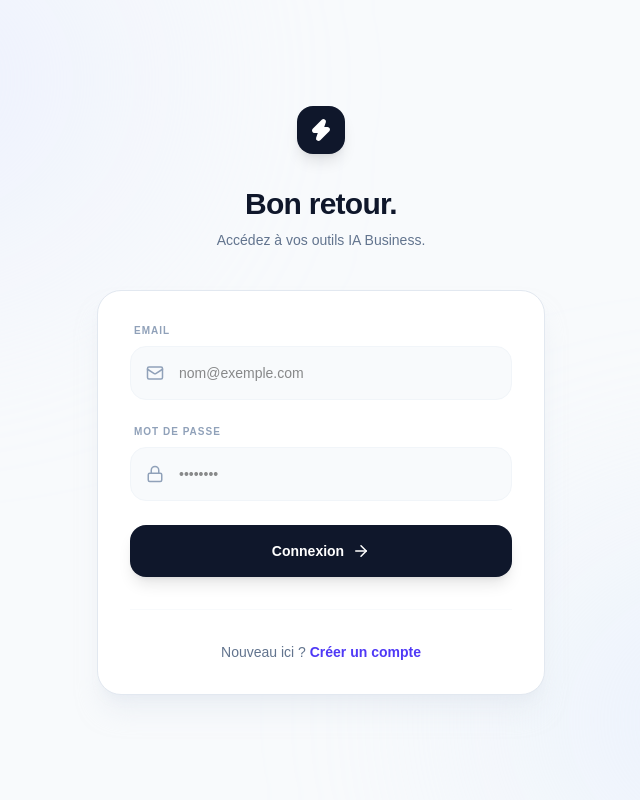
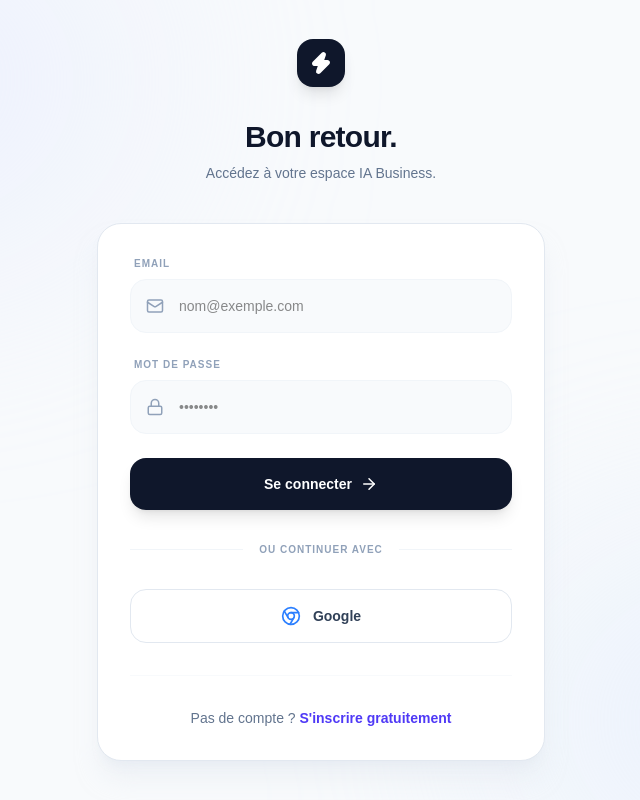
Before and after one commit to ibmconsultingservice-lang/app-online, a Next.js app: page /login in a window 1280 px wide. Shown: the whole page, without its empty margins (319-959 px from the left). Built offline with nearby package versions, Linux system fonts and the light colour scheme; no server answers.

Commit message:
feat: new login and register pages matching homepage design

```diff
--- a/app/(auth)/login/page.js
+++ b/app/(auth)/login/page.js
@@ -3,32 +3,45 @@
 import React, { useState } from 'react';
 import Link from 'next/link';
 import { useRouter } from 'next/navigation';
-// ✅ Root-level hook import
 import { useAuth } from '@/hooks/useAuth';
-import { Zap, Mail, Lock, ArrowRight, Loader2 } from 'lucide-react';
+import { Zap, Mail, Lock, ArrowRight, Loader2, Chrome } from 'lucide-react';
 
 export default function LoginPage() {
   const [email, setEmail] = useState('');
   const [password, setPassword] = useState('');
   const [loading, setLoading] = useState(false);
-  const { login } = useAuth();
+  const [error, setError] = useState('');
+
+  const { login, loginGoogle } = useAuth();
   const router = useRouter();
 
-  const handleSubmit = async (e) => {
+  const handleEmailLogin = async (e) => {
     e.preventDefault();
     setLoading(true);
+    setError('');
     try {
       await login(email, password);
       router.push('/dashboard');
-    } catch (error) {
-      console.error("Login error", error);
-    } finally {
+    } catch (err) {
+      setError('Email ou mot de passe incorrect.');
+      setLoading(false);
+    }
+  };
+
+  const handleGoogleLogin = async () => {
+    setLoading(true);
+    try {
+      await loginGoogle();
+      router.push('/dashboard');
+    } catch (err) {
+      setError('Erreur lors de la connexion avec Google.');
       setLoading(false);
     }
   };
 
   return (
     <main className="min-h-screen bg-[#f8fafc] flex items-center justify-center p-6 relative overflow-hidden">
+      {/* Design Background */}
       <div className="absolute inset-0 overflow-hidden pointer-events-none">
         <div className="absolute top-[-10%] left-[-5%] w-[40%] h-[40%] bg-indigo-100/50 blur-[120px] rounded-full"></div>
         <div className="absolute bottom-[-10%] right-[-5%] w-[40%] h-[40%] bg-blue-100/50 blur-[120px] rounded-full"></div>
@@ -42,11 +55,17 @@
             </div>
           </Link>
           <h1 className="text-3xl font-black tracking-tight text-slate-900 mb-2">Bon retour.</h1>
-          <p className="text-slate-500 font-medium text-sm">Accédez à vos outils IA Business.</p>
+          <p className="text-slate-500 font-medium text-sm">Accédez à votre espace IA Business.</p>
         </div>
 
         <div className="bg-white border border-slate-200 rounded-3xl p-8 shadow-xl shadow-slate-200/50">
-          <form onSubmit={handleSubmit} className="space-y-6">
+          {error && (
+            <div className="mb-6 p-4 bg-red-50 border border-red-100 text-red-600 text-xs font-bold rounded-xl animate-shake">
+              {error}
+            </div>
+          )}
+
+          <form onSubmit={handleEmailLogin} className="space-y-6">
             <div>
               <label className="block text-[10px] font-black uppercase tracking-widest text-slate-400 mb-2 px-1">Email</label>
               <div className="relative">
@@ -79,18 +98,35 @@
 
             <button
               disabled={loading}
+              type="submit"
               className="w-full py-4 bg-slate-900 text-white rounded-2xl font-bold text-sm hover:bg-indigo-600 transition-all shadow-lg flex items-center justify-center gap-2 group"
             >
               {loading ? <Loader2 className="animate-spin" size={20} /> : (
-                <>Connexion <ArrowRight size={18} className="group-hover:translate-x-1 transition-transform" /></>
+                <>Se connecter <ArrowRight size={18} className="group-hover:translate-x-1 transition-transform" /></>
               )}
             </button>
           </form>
 
+          <div className="relative my-8">
+            <div className="absolute inset-0 flex items-center"><div className="w-full border-t border-slate-100"></div></div>
+            <div className="relative flex justify-center text-[10px] uppercase font-black tracking-widest text-slate-400">
+              <span className="bg-white px-4">Ou continuer avec</span>
+            </div>
+          </div>
+
+          <button
+            onClick={handleGoogleLogin}
+            disabled={loading}
+            className="w-full py-4 border border-slate-200 text-slate-700 rounded-2xl font-bold text-sm hover:bg-slate-50 transition-all flex items-center justify-center gap-3"
+          >
+            <Chrome size={20} className="text-blue-500" />
+            Google
+          </button>
+
           <div className="mt-8 pt-8 border-t border-slate-50 text-center">
             <p className="text-sm text-slate-500 font-medium">
-              Nouveau ici ?{' '}
-              <Link href="/register" className="text-indigo-600 font-bold hover:underline">Créer un compte</Link>
+              Pas de compte ?{' '}
+              <Link href="/register" className="text-indigo-600 font-bold hover:underline">S'inscrire gratuitement</Link>
             </p>
           </div>
         </div>
--- a/app/(auth)/register/page.js
+++ b/app/(auth)/register/page.js
@@ -3,31 +3,47 @@
 import React, { useState } from 'react';
 import Link from 'next/link';
 import { useRouter } from 'next/navigation';
-// ✅ Root-level hook import
-import { useAuth } from '@/hooks/useAuth';
-import { User, Mail, Lock, Sparkles, Loader2 } from 'lucide-react';
+import { useAuth } from '@/hooks/useAuth'; // Utilise l'alias corrigé @/
+import { User, Mail, Lock, Sparkles, Loader2, Chrome, AlertCircle } from 'lucide-react';
 
 export default function RegisterPage() {
   const [formData, setFormData] = useState({ name: '', email: '', password: '' });
   const [loading, setLoading] = useState(false);
-  const { register } = useAuth();
+  const [error, setError] = useState('');
+
+  const { register, loginGoogle } = useAuth();
   const router = useRouter();
 
   const handleSubmit = async (e) => {
     e.preventDefault();
     setLoading(true);
+    setError('');
+
     try {
+      // Appelle la fonction register de ton hook root/hooks/useAuth.js
       await register(formData.email, formData.password, formData.name);
       router.push('/dashboard');
-    } catch (error) {
-      console.error("Registration error", error);
-    } finally {
+    } catch (err) {
+      console.error("Registration error", err);
+      setError("Erreur lors de la création du compte. Vérifiez vos informations.");
+      setLoading(false);
+    }
+  };
+
+  const handleGoogleSignup = async () => {
+    setLoading(true);
+    try {
+      await loginGoogle();
+      router.push('/dashboard');
+    } catch (err) {
+      setError("Erreur lors de l'inscription avec Google.");
       setLoading(false);
     }
   };
 
   return (
     <main className="min-h-screen bg-[#f8fafc] flex items-center justify-center p-6 relative overflow-hidden">
+      {/* Background Decor */}
       <div className="absolute inset-0 overflow-hidden pointer-events-none">
         <div className="absolute top-[-10%] right-[-5%] w-[40%] h-[40%] bg-indigo-100/50 blur-[120px] rounded-full"></div>
         <div className="absolute bottom-[-10%] left-[-5%] w-[40%] h-[40%] bg-emerald-50/50 blur-[120px] rounded-full"></div>
@@ -35,16 +51,23 @@
 
       <div className="relative z-10 w-full max-w-md">
         <div className="text-center mb-10">
-          <Link href="/" className="inline-flex items-center gap-3 mb-6">
-            <div className="w-12 h-12 bg-indigo-600 text-white rounded-2xl flex items-center justify-center shadow-lg">
+          <Link href="/" className="inline-flex items-center gap-3 mb-6 group">
+            <div className="w-12 h-12 bg-indigo-600 text-white rounded-2xl flex items-center justify-center shadow-lg group-hover:rotate-12 transition-transform">
               <Sparkles size={24} fill="currentColor" />
             </div>
           </Link>
           <h1 className="text-3xl font-black tracking-tight text-slate-900 mb-2">Inscription.</h1>
-          <p className="text-slate-500 font-medium text-sm">Créez votre profil professionnel.</p>
+          <p className="text-slate-500 font-medium text-sm">Commencez avec 10 crédits offerts.</p>
         </div>
 
-        <div className="bg-white border border-slate-200 rounded-3xl p-8 shadow-xl">
+        <div className="bg-white border border-slate-200 rounded-3xl p-8 shadow-xl shadow-indigo-100/50">
+          {error && (
+            <div className="mb-6 p-4 bg-red-50 border border-red-100 text-red-600 text-xs font-bold rounded-xl flex items-center gap-2">
+              <AlertCircle size={16} />
+              {error}
+            </div>
+          )}
+
           <form onSubmit={handleSubmit} className="space-y-5">
             <div>
               <label className="block text-[10px] font-black uppercase tracking-widest text-slate-400 mb-2 px-1">Nom complet</label>
@@ -84,17 +107,35 @@
                   className="w-full pl-12 pr-4 py-4 bg-slate-50 border border-slate-100 rounded-2xl focus:ring-2 focus:ring-indigo-500/20 focus:border-indigo-500 transition-all text-sm font-medium outline-none"
                   placeholder="••••••••"
                   required
+                  minLength={6}
                 />
               </div>
             </div>
 
             <button
               disabled={loading}
+              type="submit"
               className="w-full py-4 bg-indigo-600 text-white rounded-2xl font-bold text-sm hover:bg-indigo-700 transition-all shadow-lg shadow-indigo-500/25 flex items-center justify-center gap-2"
             >
               {loading ? <Loader2 className="animate-spin" size={20} /> : "Créer mon compte →"}
             </button>
           </form>
+
+          <div className="relative my-8">
+            <div className="absolute inset-0 flex items-center"><div className="w-full border-t border-slate-100"></div></div>
+            <div className="relative flex justify-center text-[10px] uppercase font-black tracking-widest text-slate-400">
+              <span className="bg-white px-4">Ou s'inscrire avec</span>
+            </div>
+          </div>
+
+          <button
+            onClick={handleGoogleSignup}
+            disabled={loading}
+            className="w-full py-4 border border-slate-200 text-slate-700 rounded-2xl font-bold text-sm hover:bg-slate-50 transition-all flex items-center justify-center gap-3"
+          >
+            <Chrome size={20} className="text-blue-500" />
+            Google
+          </button>
 
           <div className="mt-8 pt-8 border-t border-slate-50 text-center">
             <p className="text-sm text-slate-500 font-medium">
```
